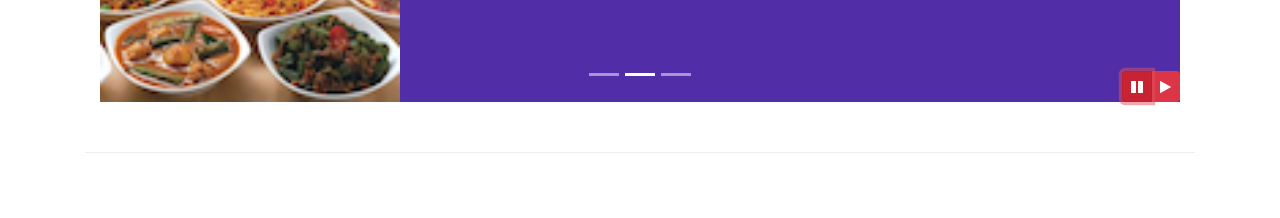
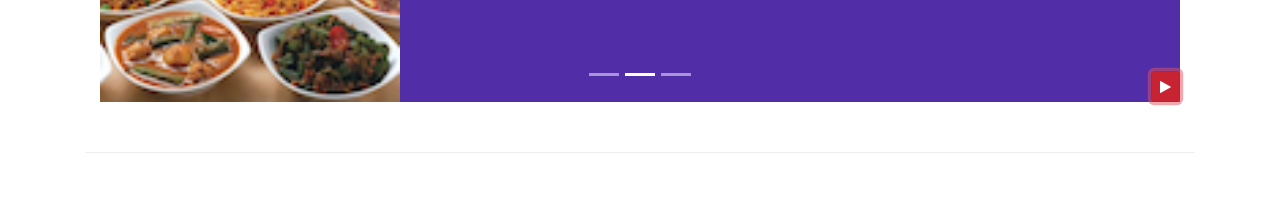
Before and after one commit to ayushsj/Bootstrap4, a website: page index.html in a window 1280 px wide. Both pictures are taken after a click on the button 1137 px from the left and 668 px from the top of the page. Shown: the part 582-800 px from the top of the page. Drawn offline with nearby package versions, Linux system fonts and the light colour scheme.

Commit message:
more bootstrap jquery

```diff
--- a/index.html
+++ b/index.html
@@ -251,14 +251,9 @@
                     <a class="carousel-control-next" href="#mycarousel" role="button" data-slide="next">
                         <span class="carousel-control-next-icon"></span>
                     </a>
-                    <div class="btn-group" id="carouselButton">
-                        <button class="btn btn-danger btn-sm" id="carousel-pause">
-                            <span class="fa fa-pause"></span>
-                        </button>
-                        <button class="btn btn-danger btn-sm" id="carousel-play">
-                            <span class="fa fa-play"></span>
-                        </button>
-                    </div>
+                    <button class="btn btn-danger btn-sm" id="carouselButton">
+                        <span class="fa fa-pause"></span>
+                    </button>
                 </div>
             </div>
         </div>
@@ -368,11 +363,19 @@
     <script>
         $(document).ready(function(){
             $("#mycarousel").carousel( { interval: 2000 } );
-            $("#carousel-pause").click(function(){
-                $("#mycarousel").carousel('pause');
-            });
-            $("#carousel-play").click(function(){
-                $("#mycarousel").carousel('cycle');
+            $("#carouselButton").click(function(){
+                if ($('#carouselButton').children('span').hasClass('fa-pause')) {
+                    $("#mycarousel").carousel('pause');
+                    $('#carouselButton').children('span').removeClass('fa-pause');
+                    $('#carouselButton').children('span').addClass('fa-play');
+                }
+                else if ($('#carouselButton').children('span').hasClass('fa-play')) {
+                    $("#mycarousel").carousel('cycle');
+                    $('#carouselButton').children('span').removeClass('fa-play');
+                    $('#carouselButton').children('span').addClass('fa-pause');
+                }
+
+
             });
         });
     </script>
```
